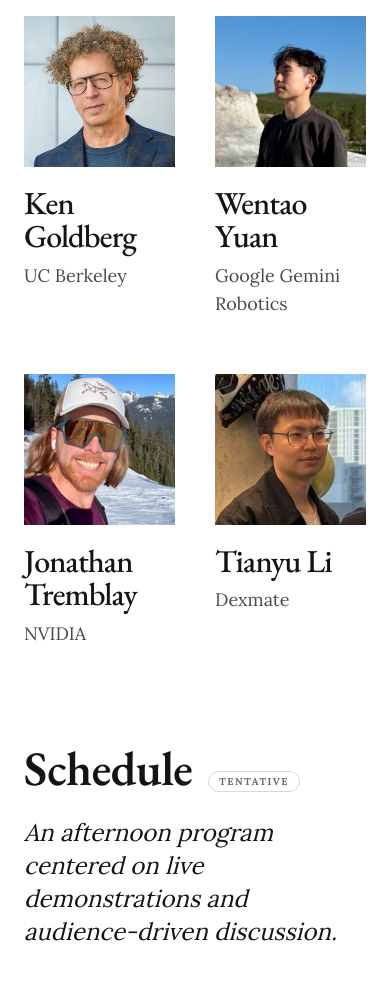
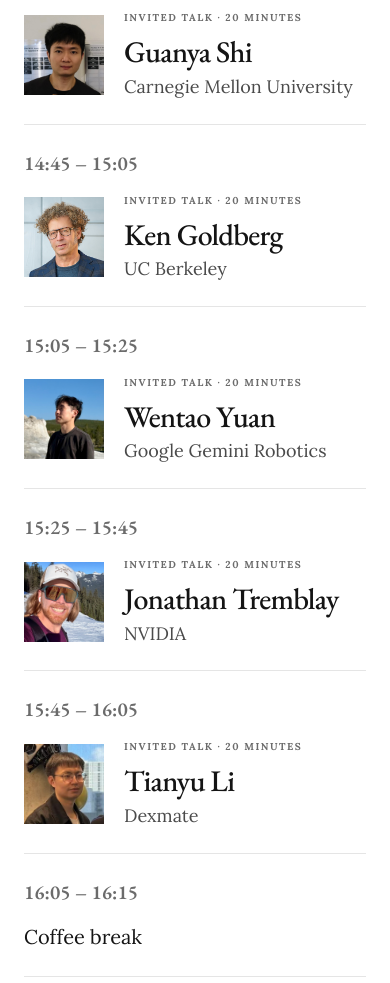
Before and after one commit to agentic-robotics-workshop/agentic-robotics-workshop.github.io, a Next.js app: page / in a window 390 px wide. Shown: the part 7940-8923 px from the top of the page. Built offline with nearby package versions, Linux system fonts and the light colour scheme.

Commit message:
Merge invited speakers into workshop schedule

```diff
--- a/src/app/page.tsx
+++ b/src/app/page.tsx
@@ -3,7 +3,6 @@ import { Hero } from "@/components/Hero";
 import { Intro } from "@/components/Intro";
 import { Problems } from "@/components/Problems";
 import { Format } from "@/components/Format";
-import { Speakers } from "@/components/Speakers";
 import { Schedule } from "@/components/Schedule";
 import { CallForContributions } from "@/components/CallForContributions";
 import { Organizers } from "@/components/Organizers";
@@ -18,7 +17,6 @@ export default function Home() {
           <Intro />
           <Problems />
           <Format />
-          <Speakers />
           <Schedule />
           <CallForContributions />
           <Organizers />
--- a/src/components/Schedule.tsx
+++ b/src/components/Schedule.tsx
@@ -6,31 +6,58 @@ export function Schedule() {
       id="schedule"
       className="fade-in mx-auto w-full max-w-[85rem] scroll-mt-32 px-6 md:px-10"
     >
-      <div className="flex items-baseline gap-4">
+      <div id="speakers" className="flex scroll-mt-32 flex-wrap items-baseline gap-4">
         <h2 className="font-display text-5xl font-semibold tracking-[-0.01em] text-text-primary md:text-6xl">
-          Schedule
+          Schedule &amp; Speakers
         </h2>
         <span className="rounded-full border border-black/15 px-2.5 py-0.5 text-[10px] font-bold uppercase tracking-[0.15em] text-text-muted">
           Tentative
         </span>
       </div>
       <p className="mt-6 max-w-[56rem] text-2xl font-light italic leading-snug text-text-primary">
-        An afternoon program centered on live demonstrations and
-        audience-driven discussion.
+        Six invited talks on agentic robotics, followed by live demonstrations,
+        posters, and audience-driven discussion.
       </p>
 
       <div className="mt-12 border-t border-black/[0.10]">
         {SCHEDULE.map((slot) => (
           <div
             key={slot.time}
-            className="grid grid-cols-1 gap-2 border-b border-black/[0.10] py-6 sm:grid-cols-[14rem_1fr] sm:gap-8"
+            className="grid grid-cols-1 items-center gap-4 border-b border-black/[0.10] py-6 sm:grid-cols-[14rem_1fr] sm:gap-8"
           >
             <p className="font-display text-xl font-semibold tabular-nums text-text-muted md:text-2xl">
               {slot.time}
             </p>
-            <p className="text-xl font-light leading-[1.5] text-text-primary md:text-2xl">
-              {slot.title}
-            </p>
+            {slot.speaker ? (
+              <div className="flex items-center gap-5 md:gap-7">
+                {slot.speaker.image && (
+                  // eslint-disable-next-line @next/next/no-img-element
+                  <img
+                    src={slot.speaker.image}
+                    alt={slot.speaker.name}
+                    loading="lazy"
+                    width={112}
+                    height={112}
+                    className="h-20 w-20 shrink-0 object-cover sm:h-24 sm:w-24 md:h-28 md:w-28"
+                  />
+                )}
+                <div>
+                  <p className="text-[10px] font-bold uppercase tracking-[0.15em] text-text-muted">
+                    {slot.title} · 20 minutes
+                  </p>
+                  <h3 className="mt-2 font-display text-3xl font-medium leading-tight tracking-tight text-text-primary md:text-4xl">
+                    {slot.speaker.name}
+                  </h3>
+                  <p className="mt-1 text-lg font-light leading-snug text-text-secondary md:text-xl">
+                    {slot.speaker.affiliation}
+                  </p>
+                </div>
+              </div>
+            ) : (
+              <p className="text-xl font-light leading-[1.5] text-text-primary md:text-2xl">
+                {slot.title}
+              </p>
+            )}
           </div>
         ))}
       </div>
--- a/src/lib/content.ts
+++ b/src/lib/content.ts
@@ -3,8 +3,7 @@ import type { NumberedItem, Person } from "@/types";
 export const NAV_LINKS = [
   { label: "Problems", href: "#problems" },
   { label: "Format", href: "#format" },
-  { label: "Speakers", href: "#speakers" },
-  { label: "Schedule", href: "#schedule" },
+  { label: "Schedule & Speakers", href: "#schedule" },
   { label: "Submissions", href: "#submissions" },
   { label: "Organizers", href: "#organizers" },
 ];
@@ -93,14 +92,14 @@ export const FORMAT_MODES: NumberedItem[] = [
   },
 ];
 
-export const SCHEDULE: { time: string; title: string }[] = [
+export const SCHEDULE: { time: string; title: string; speaker?: Person }[] = [
   { time: "14:00 – 14:05", title: "Opening remarks" },
-  { time: "14:05 – 14:25", title: "Invited talk — Ran Zhang" },
-  { time: "14:25 – 14:45", title: "Invited talk — Guanya Shi" },
-  { time: "14:45 – 15:05", title: "Invited talk — Ken Goldberg" },
-  { time: "15:05 – 15:25", title: "Invited talk — Wentao Yuan" },
-  { time: "15:25 – 15:45", title: "Invited talk — Jonathan Tremblay" },
-  { time: "15:45 – 16:05", title: "Invited talk — Tianyu Li" },
+  { time: "14:05 – 14:25", title: "Invited talk", speaker: SPEAKERS[0] },
+  { time: "14:25 – 14:45", title: "Invited talk", speaker: SPEAKERS[1] },
+  { time: "14:45 – 15:05", title: "Invited talk", speaker: SPEAKERS[2] },
+  { time: "15:05 – 15:25", title: "Invited talk", speaker: SPEAKERS[3] },
+  { time: "15:25 – 15:45", title: "Invited talk", speaker: SPEAKERS[4] },
+  { time: "15:45 – 16:05", title: "Invited talk", speaker: SPEAKERS[5] },
   { time: "16:05 – 16:15", title: "Coffee break" },
   { time: "16:15 – 17:55", title: "Live demo & poster session" },
   { time: "17:55 – 18:00", title: "Closing remarks & award ceremony" },
```
